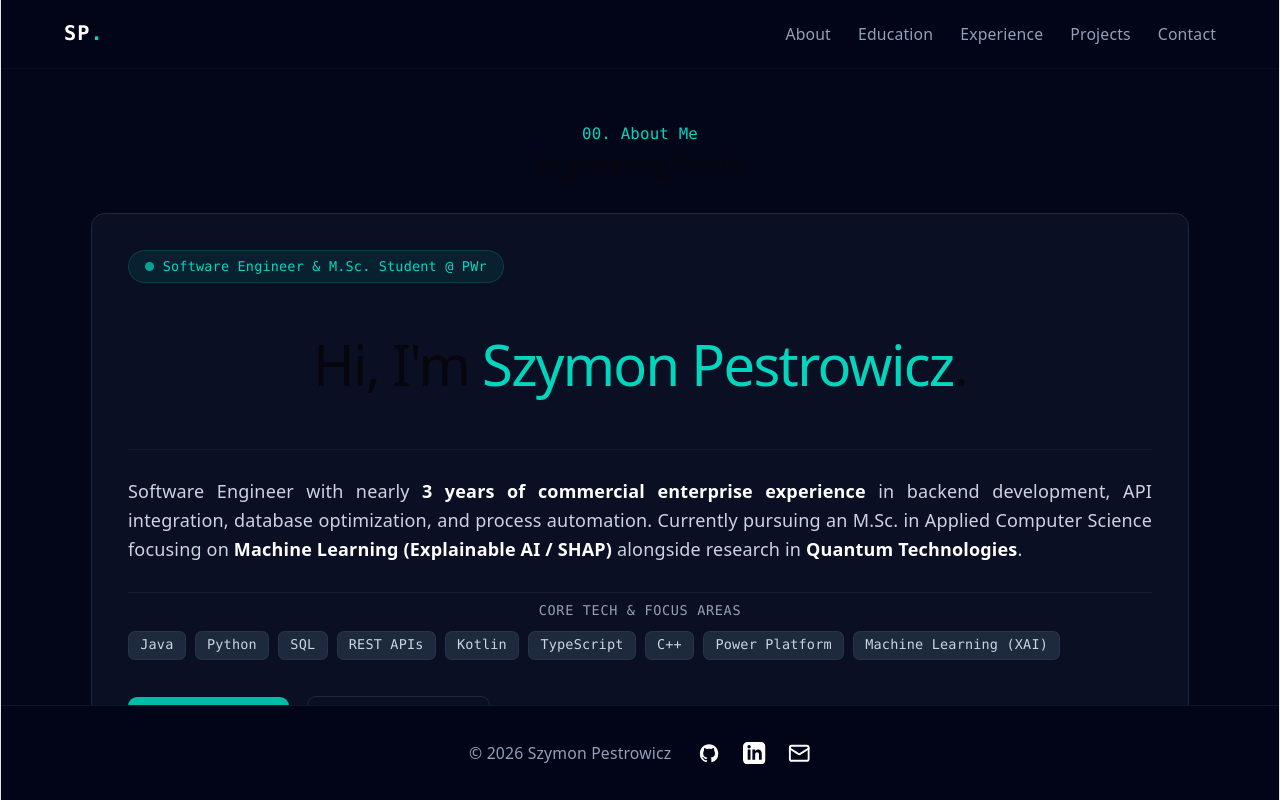
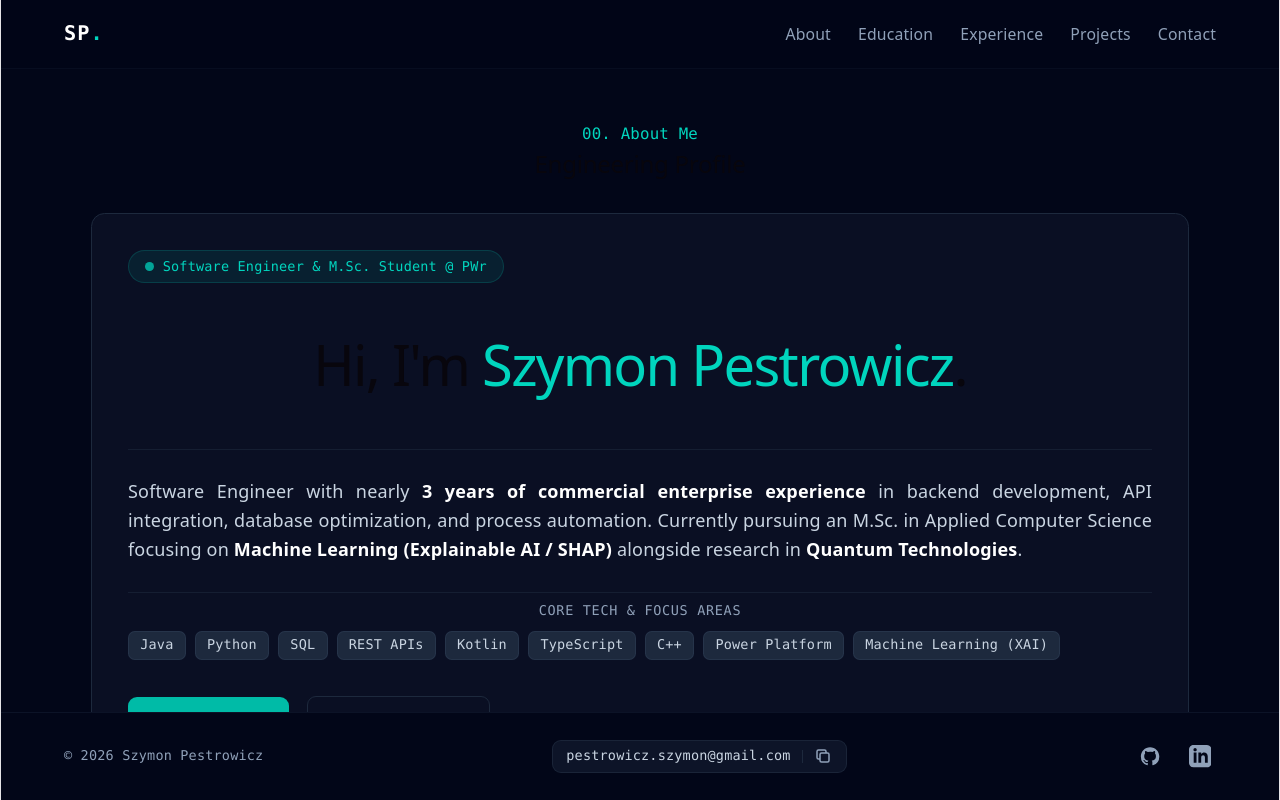
Before and after one commit to pestrowicz-szymon/pestrowicz-szymon.github.io, a React (Vite) app: page / in a window 1280 px wide. Built offline with nearby package versions, Linux system fonts and the light colour scheme.

Commit message:
adjusted footer for mobile devices

```diff
--- a/src/components/Footer.tsx
+++ b/src/components/Footer.tsx
@@ -1,57 +1,89 @@
-function Footer() {
-    const currentYear = new Date().getFullYear();
+// src/components/Footer.tsx
+import { useState } from 'react';
 
+export default function Footer() {
+  const [copied, setCopied] = useState(false);
+  const email = 'pestrowicz.szymon@gmail.com';
+
+  const handleCopy = () => {
+    navigator.clipboard.writeText(email);
+    setCopied(true);
+    setTimeout(() => setCopied(false), 2000);
+  };
 
   return (
-        <footer className="w-full flex-none flex py-8 bg-slate-950/80 text-slate-400 border-t border-slate-900 backdrop-blur-md">
-            <div className="flex flex-col sm:flex-row items-center justify-center gap-6 max-w-6xl mx-auto px-4 text-sm">
+    <footer className="w-full bg-slate-950 border-t border-slate-900/80 px-4 sm:px-6 py-3 sm:py-6 shrink-0">
+      <div className="max-w-5xl mx-auto flex items-center justify-between gap-4 text-xs font-mono text-slate-400">
 
-            <p>© {currentYear} Szymon Pestrowicz</p>
+        {/* Copyright */}
+        <span className="text-[11px] sm:text-xs text-slate-400">
+          © 2026 Szymon Pestrowicz
+        </span>
 
-            {/* Ikonki / Linki społecznościowe */}
-            <div className="flex items-center gap-5">
+        {/* Pełny widget z mailem i przyciskiem kopiowania (tylko od sm:) */}
+        <div className="hidden sm:flex items-center gap-2.5 bg-slate-900/90 px-3 py-1.5 rounded-lg border border-slate-800/80 hover:border-slate-700 transition-colors">
+          <a
+            href={`mailto:${email}`}
+            className="hover:text-teal-400 transition-colors text-slate-300 font-medium"
+          >
+            {email}
+          </a>
 
-            {/* GitHub */}
+          <div className="h-3 w-[1px] bg-slate-800" />
+
+          <button
+            onClick={handleCopy}
+            className="text-slate-400 hover:text-teal-400 transition-colors flex items-center gap-1 cursor-pointer"
+            title="Copy email to clipboard"
+            aria-label="Copy email address"
+          >
+            {copied ? (
+              <span className="text-teal-400 text-[11px] font-bold">Copied!</span>
+            ) : (
+              <svg className="w-4 h-4 fill-none stroke-current stroke-2" viewBox="0 0 24 24">
+                <path strokeLinecap="round" strokeLinejoin="round" d="M8 16H6a2 2 0 01-2-2V6a2 2 0 012-2h8a2 2 0 012 2v2m-6 12h8a2 2 0 002-2v-8a2 2 0 00-2-2h-8a2 2 0 00-2 2v8a2 2 0 002 2z" />
+              </svg>
+            )}
+          </button>
+        </div>
+
+        {/* Ikony społecznościowe w jednym rzędzie po prawej stronie */}
+        <div className="flex items-center gap-3 sm:gap-4">
           <a
             href="https://github.com/pestrowicz-szymon"
             target="_blank"
-                rel="noopener noreferrer"
-                aria-label="GitHub"
-                className="text-white hover:text-teal-400 transition-colors"
+            rel="noreferrer"
+            className="hover:text-teal-400 transition-colors p-1"
+            aria-label="GitHub Profile"
           >
-                <svg className="w-5 h-5">
+            <svg className="w-4 h-4 sm:w-5 sm:h-5">
               <use href="/icons.svg#github-icon" />
             </svg>
           </a>
-
-            {/* LinkedIn */}
           <a
-                href="https://www.linkedin.com/in/szymon-pestrowicz-507176277/"
+            href="https://linkedin.com"
             target="_blank"
-                rel="noopener noreferrer"
-                aria-label="LinkedIn"
-                className="text-white hover:text-teal-400 transition-colors"
+            rel="noreferrer"
+            className="hover:text-teal-400 transition-colors p-1"
+            aria-label="LinkedIn Profile"
           >
-                <svg className="w-5 h-5">
+            <svg className="w-4 h-4 sm:w-5 sm:h-5">
               <use href="/icons.svg#linkedin-icon" />
             </svg>
           </a>
-
-            {/* Email */}
+          {/* Na mobilkach wyświetla się zwięzła ikona koperty zamiast długiego paska z adresem */}
           <a
-                href="mailto:pestrowicz.szymon@gmail.com"
-                aria-label="Email"
-                className="text-white hover:text-teal-400 transition-colors"
+            href={`mailto:${email}`}
+            className="sm:hidden hover:text-teal-400 transition-colors p-1"
+            aria-label="Send Email"
           >
-                <svg className="w-5 h-5">
-                    <use href="/icons.svg#mail-icon" />
+            <svg className="w-4 h-4 fill-none stroke-current stroke-2" viewBox="0 0 24 24">
+              <path strokeLinecap="round" strokeLinejoin="round" d="M3 8l7.89 5.26a2 2 0 002.22 0L21 8M5 19h14a2 2 0 002-2V7a2 2 0 00-2-2H5a2 2 0 00-2 2v10a2 2 0 002 2z" />
             </svg>
           </a>
+        </div>
 
       </div>
-      </div>
     </footer>
-    )
+  );
 }
-
-export default Footer
```
Lines whose indentation alone changed are shown as unchanged.
